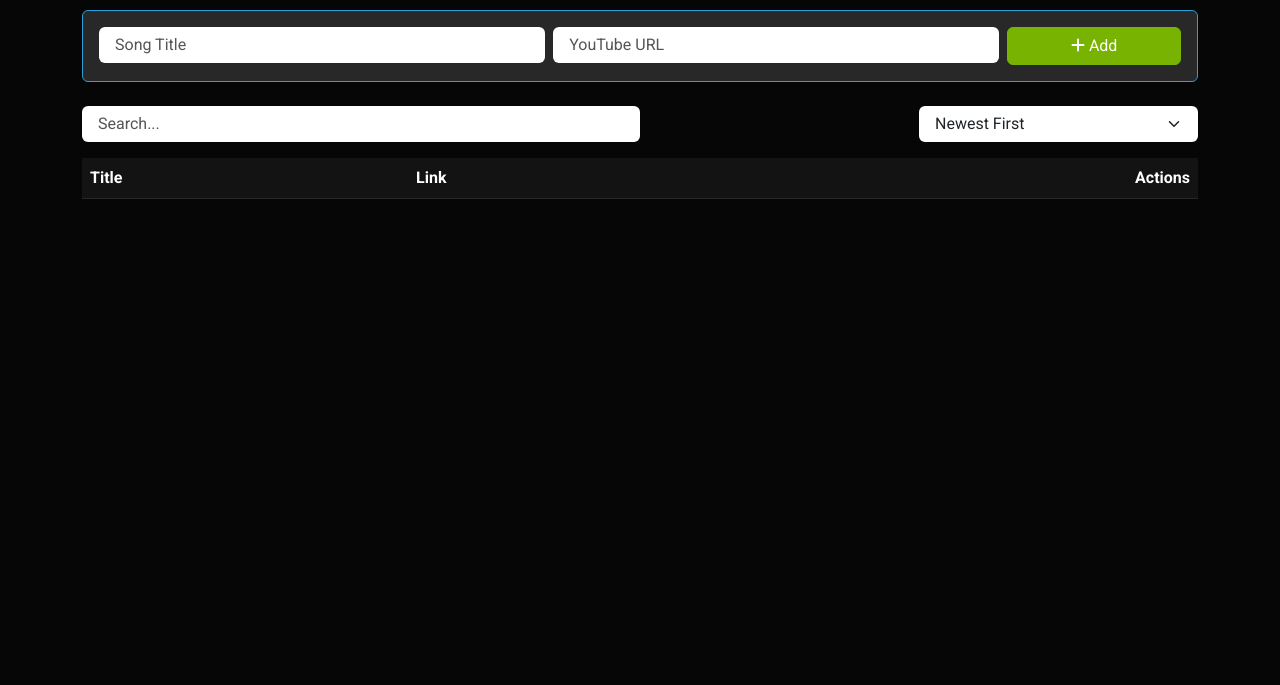
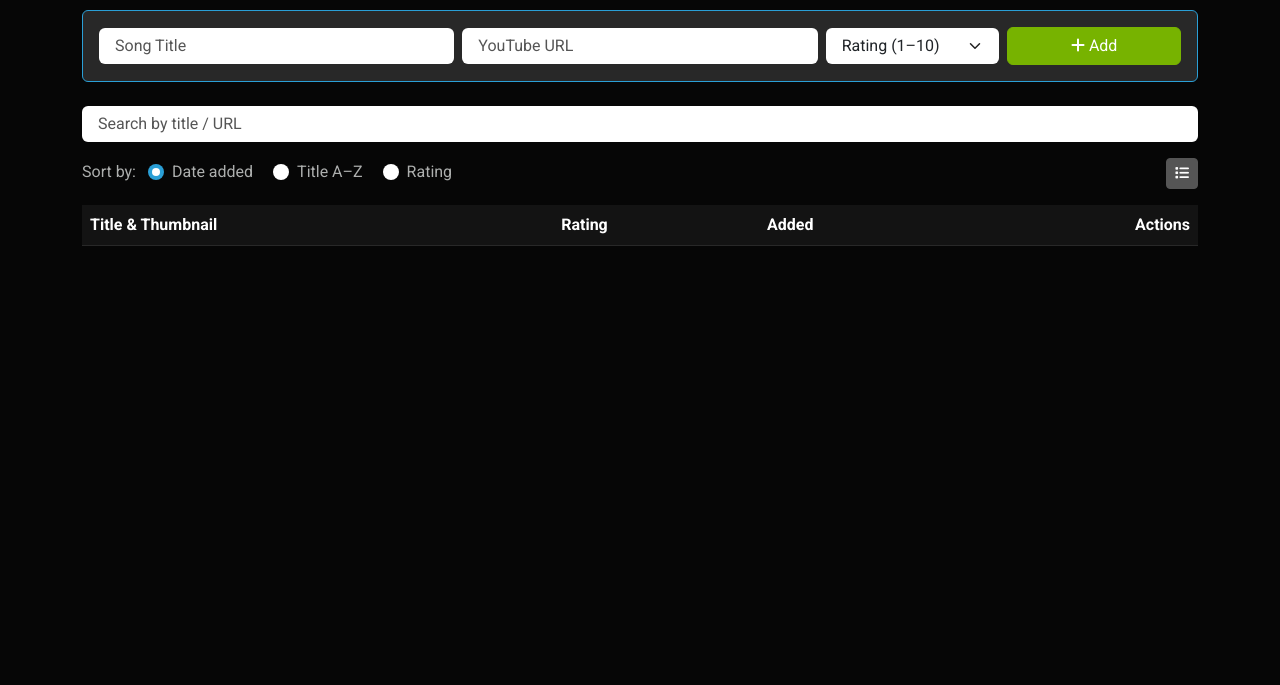
Before and after one commit to yafaawad2003-star/WebDevCourse, a plain HTML site: page songsListing/index.html in a window 1280 px wide. Shown: the part 115-800 px from the top of the page. Drawn offline with nearby package versions, Linux system fonts and the light colour scheme.

Commit message:
Update index.html

```diff
--- a/songsListing/index.html
+++ b/songsListing/index.html
@@ -3,26 +3,53 @@
 
 <head>
     <meta charset="UTF-8">
-    <title>TubeTracker</title>
+    <title>Exercise Songs List - Yafa Awad</title>
+
+    <!-- Bootstrap theme -->
     <link rel="stylesheet" href="https://bootswatch.com/5/cyborg/bootstrap.min.css">
+
+    <!-- Icons -->
     <link rel="stylesheet" href="https://cdnjs.cloudflare.com/ajax/libs/font-awesome/6.0.0/css/all.min.css">
 </head>
 
 <body class="p-4">
     <div class="container">
-        <h1 class="text-center text-primary mb-4">🎵 Excercise Songs List</h1>
 
+        <!-- כותרת -->
+        <h1 class="text-primary mb-4 text-center">
+            🎵 Exercise Songs List - Yafa Awad
+        </h1>
+
+        <!-- טופס הוספה / עדכון -->
         <div class="card border-primary mb-4">
             <div class="card-body">
-                <form id="songForm" class="row g-2">
+                <form id="songForm" class="row g-2 align-items-center">
                     <input type="hidden" id="songId">
 
-                    <div class="col-md-5">
+                    <div class="col-md-4">
                         <input type="text" id="title" class="form-control" placeholder="Song Title" required>
                     </div>
-                    <div class="col-md-5">
+
+                    <div class="col-md-4">
                         <input type="url" id="url" class="form-control" placeholder="YouTube URL" required>
                     </div>
+
+                    <div class="col-md-2">
+                        <select id="rating" class="form-select" required>
+                            <option value="">Rating (1–10)</option>
+                            <option>1</option>
+                            <option>2</option>
+                            <option>3</option>
+                            <option>4</option>
+                            <option>5</option>
+                            <option>6</option>
+                            <option>7</option>
+                            <option>8</option>
+                            <option>9</option>
+                            <option>10</option>
+                        </select>
+                    </div>
+
                     <div class="col-md-2">
                         <button type="submit" id="submitBtn" class="btn btn-success w-100">
                             <i class="fas fa-plus"></i> Add
@@ -32,26 +59,55 @@
             </div>
         </div>
 
+        <!-- חיפוש + מיון + טוגל תצוגה -->
+        <div class="d-flex flex-wrap align-items-center mb-3 gap-3">
+            <input type="text" id="search" class="form-control" style="min-width: 260px"
+                placeholder="Search by title / URL">
 
-        <div class="d-flex justify-content-between mb-3">
-            <input type="text" id="search" class="form-control w-50" placeholder="Search...">
-            <select id="sort" class="form-select w-25">
-                <option value="newest">Newest First</option>
-                <option value="az">A-Z</option>
-            </select>
+            <div>
+                <span class="me-2">Sort by:</span>
+
+                <div class="form-check form-check-inline">
+                    <input class="form-check-input" type="radio" name="sortBy" id="sortDate" value="date" checked>
+                    <label class="form-check-label" for="sortDate">Date added</label>
+                </div>
+
+                <div class="form-check form-check-inline">
+                    <input class="form-check-input" type="radio" name="sortBy" id="sortName" value="name">
+                    <label class="form-check-label" for="sortName">Title A–Z</label>
+                </div>
+
+                <div class="form-check form-check-inline">
+                    <input class="form-check-input" type="radio" name="sortBy" id="sortRating" value="rating">
+                    <label class="form-check-label" for="sortRating">Rating</label>
+                </div>
+            </div>
+
+            <!-- כפתור תצוגה טבלה/כרטיסים -->
+            <button id="viewToggleBtn" class="btn btn-secondary btn-sm ms-auto" type="button">
+                <i id="viewToggleIcon" class="fas fa-list"></i>
+            </button>
         </div>
 
-        <table class="table table-hover">
+        <!-- טבלת שירים -->
+        <table class="table table-hover" id="tableView">
             <thead>
                 <tr>
-                    <th>Title</th>
-                    <th>Link</th>
+                    <th>Title &amp; Thumbnail</th>
+                    <th>Rating</th>
+                    <th>Added</th>
                     <th class="text-end">Actions</th>
                 </tr>
             </thead>
             <tbody id="songList"></tbody>
         </table>
+
+        <!-- תצוגת כרטיסים -->
+        <div id="cardView" class="row g-3 d-none">
+            <!-- JS ייצור כרטיסים -->
+        </div>
     </div>
+
     <script src="index.js"></script>
 </body>
 
```
